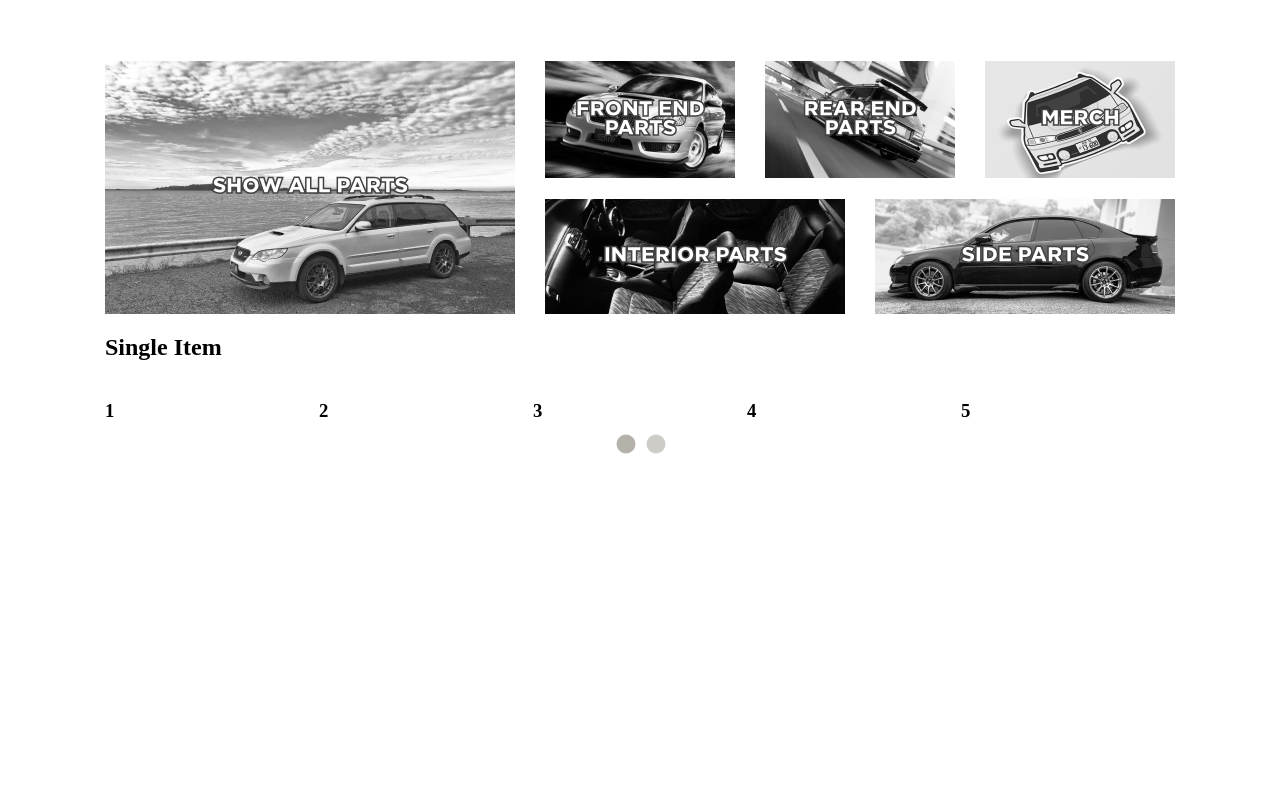
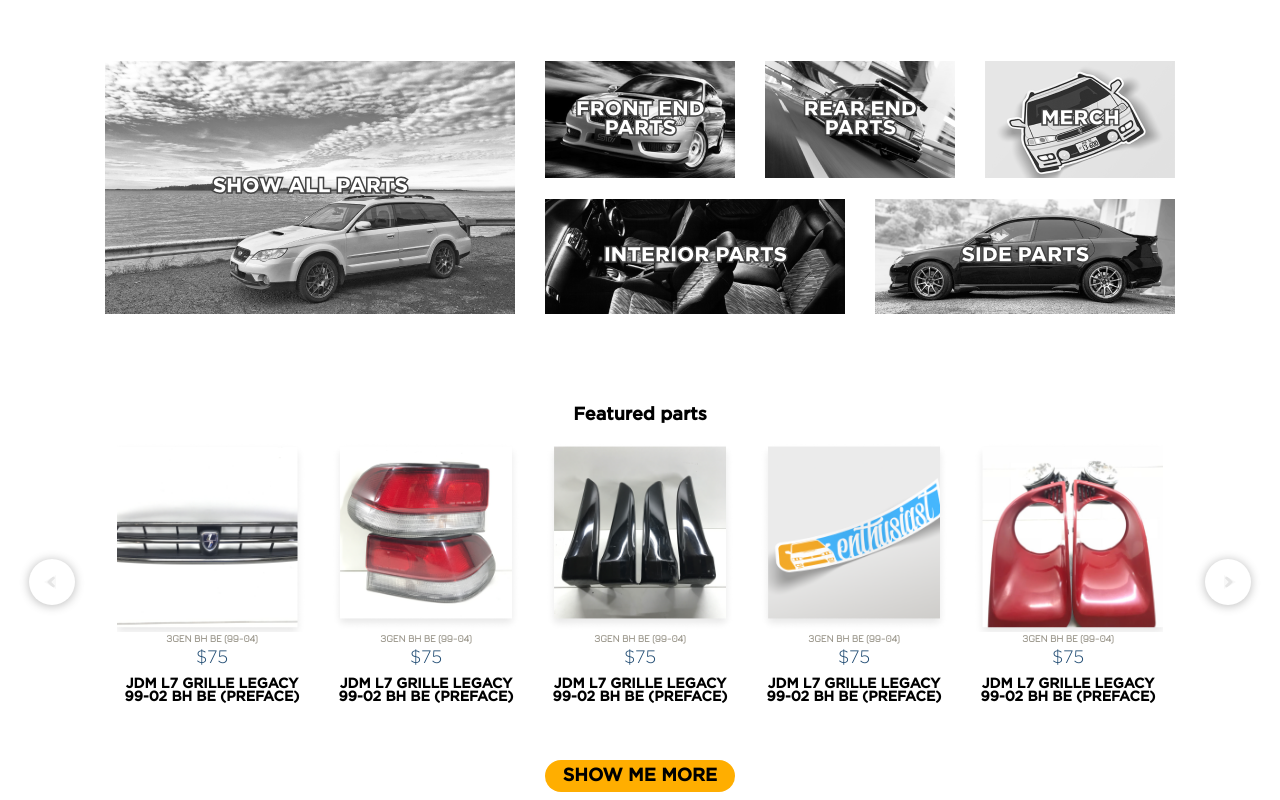
Before and after one commit to chlenc/my-subie, a React (Create React App) app: page / in a window 1280 px wide. Shown: the part 487-1287 px from the top of the page. Before the commit the page ends 952 px from the top, so only its background shows below. Built offline with nearby package versions, Linux system fonts and the light colour scheme.

Commit message:
Slider is done :rocket:

```diff
--- a/public/index.html
+++ b/public/index.html
@@ -5,6 +5,7 @@
     <link rel="icon" href="%PUBLIC_URL%/favicon.ico" />
     <link rel="stylesheet" type="text/css" charset="UTF-8" href="https://cdnjs.cloudflare.com/ajax/libs/slick-carousel/1.6.0/slick.min.css" />
     <link rel="stylesheet" type="text/css" href="https://cdnjs.cloudflare.com/ajax/libs/slick-carousel/1.6.0/slick-theme.min.css" />
+    <link href="https://fonts.googleapis.com/css?family=Jura&display=swap" rel="stylesheet">
     <meta name="viewport" content="width=device-width, initial-scale=1" />
     <meta name="theme-color" content="#000000" />
     <meta
--- /dev/null
+++ b/src/components/HotGoods/goods.ts
@@ -0,0 +1,7 @@
+import prod1 from '../../images/HotGoods/PRODUCT1.png'
+import prod2 from '../../images/HotGoods/PRODUCT2.png'
+import prod3 from '../../images/HotGoods/PRODUCT3.png'
+import prod4 from '../../images/HotGoods/PRODUCT4.png'
+import prod5 from '../../images/HotGoods/PRODUCT5.png'
+
+export {prod1, prod2, prod3, prod4, prod5};
--- a/src/components/HotGoods/index.tsx
+++ b/src/components/HotGoods/index.tsx
@@ -3,27 +3,51 @@ import Slider from 'react-slick'
 import styled from '@emotion/styled'
 import "slick-carousel/slick/slick.css";
 import "slick-carousel/slick/slick-theme.css";
+import leftArrow from '../../icons/LEFTARROW.svg'
+import rightArrow from '../../icons/RIGHTARROW.svg'
+import {prod1, prod2, prod3, prod4, prod5} from './goods'
+import ButtonShowMeMore from '../../icons/ShowMeMoreButton.svg'
 
-const Div = styled.div`
+const Root = styled.div`
+margin-top: 93px;
 width: 1070px;
-.slick-dots{
-    button{
-        ::before{
-            opacity: unset;
-            font-size: 22px;
-            line-height: 0;
-            color: rgba(157, 153, 142, 0.5);
-        }
-    }
-    .slick-active{
-        button{
-            ::before{
-                color: #9D998E;
-            }
-        }
-    }
+display: flex;
+flex-direction: column;
+align-items: center;
+.slick-slider {
+    width: 1070px;
+    display: flex;
 }
+.slick-slide {
+    display: flex;
+    flex-direction: column;
+    align-items: center;
+}
+.slick-prev {
+    /* margin-right: 60px; */
+    left: -86px;
+    width: 66px;
+    height: 66px;
+    background-image: url(${leftArrow});
+    background-size: cover;
+}
+.slick-next {
+    right: -86px;
+    width: 66px;
+    height: 66px;
+    background-image: url(${rightArrow})
+}
+`
 
+const Title = styled.div `
+width: 250px;
+height: 35px;
+font-family: 'GothamPro-Medium';
+font-style: normal;
+font-weight: bold;
+font-size: 18px;
+line-height: 17px;
+text-align: center;
 `
 
 export default class HotGoods extends React.Component {
@@ -31,49 +55,179 @@ export default class HotGoods extends React.Component {
         const settings = {
             arrows: true,
             centerMode: false,
-            dots: true,
+            dots: false,
             infinite: true,
             speed: 500,
             slidesToShow: 5,
             slidesToScroll: 5
         };
         return (
-            <Div>
-                <h2> Single Item</h2>
+            <Root>
+                <Title>Featured parts</Title>
                 <Slider {...settings}>
-                    <div>
-                        <h3>1</h3>
+                    <RootProduct>
+                        <Image1/>
+                        <ProductTitle>3GEN BH BE (99-04)</ProductTitle>
+                        <Cost>$75</Cost>
+                        <Label>JDM L7 GRILLE LEGACY 99-02 BH BE (PREFACE)</Label>
+                    </RootProduct>
+                    <RootProduct>
+                        <Image2/>
+                        <ProductTitle>3GEN BH BE (99-04)</ProductTitle>
+                        <Cost>$75</Cost>
+                        <Label>JDM L7 GRILLE LEGACY 99-02 BH BE (PREFACE)</Label>
+                    </RootProduct>
+                    <RootProduct>
+                        <Image3/>
+                        <ProductTitle>3GEN BH BE (99-04)</ProductTitle>
+                        <Cost>$75</Cost>
+                        <Label>JDM L7 GRILLE LEGACY 99-02 BH BE (PREFACE)</Label>
+                    </RootProduct>
+                    <RootProduct>
+                        <Image4/>
+                        <ProductTitle>3GEN BH BE (99-04)</ProductTitle>
+                        <Cost>$75</Cost>
+                        <Label>JDM L7 GRILLE LEGACY 99-02 BH BE (PREFACE)</Label>
+                    </RootProduct>
+                    <RootProduct>
+                        <Image5/>
+                        <ProductTitle>3GEN BH BE (99-04)</ProductTitle>
+                        <Cost>$75</Cost>
+                        <Label>JDM L7 GRILLE LEGACY 99-02 BH BE (PREFACE)</Label>
+                    </RootProduct>
+                    <RootProduct>
+                        <Image1/>
+                        <ProductTitle>3GEN BH BE (99-04)</ProductTitle>
+                        <Cost>$75</Cost>
+                        <Label>JDM L7 GRILLE LEGACY 99-02 BH BE (PREFACE)</Label>
+                    </RootProduct>
+                    <RootProduct>
+                        <Image2/>
+                        <ProductTitle>3GEN BH BE (99-04)</ProductTitle>
+                        <Cost>$75</Cost>
+                        <Label>JDM L7 GRILLE LEGACY 99-02 BH BE (PREFACE)</Label>
+                    </RootProduct>
+                    <RootProduct>
+                        <Image3/>
+                        <ProductTitle>3GEN BH BE (99-04)</ProductTitle>
+                        <Cost>$75</Cost>
+                        <Label>JDM L7 GRILLE LEGACY 99-02 BH BE (PREFACE)</Label>
+                    </RootProduct>
+                    <RootProduct>
+                        <Image4/>
+                        <ProductTitle>3GEN BH BE (99-04)</ProductTitle>
+                        <Cost>$75</Cost>
+                        <Label>JDM L7 GRILLE LEGACY 99-02 BH BE (PREFACE)</Label>
+                    </RootProduct>
+                    <RootProduct>
+                        <Image5/>
+                        <ProductTitle>3GEN BH BE (99-04)</ProductTitle>
+                        <Cost>$75</Cost>
+                        <Label>JDM L7 GRILLE LEGACY 99-02 BH BE (PREFACE)</Label>
+                    </RootProduct>
 
-                    </div>
-                    <div>
-                        <h3>2</h3>
-                    </div>
-                    <div>
-                        <h3>3</h3>
-                    </div>
-                    <div>
-                        <h3>4</h3>
-                    </div>
-                    <div>
-                        <h3>5</h3>
-                    </div>
-                    <div>
-                        <h3>6</h3>
-                    </div>
-                    <div>
-                        <h3>7</h3>
-                    </div>
-                    <div>
-                        <h3>8</h3>
-                    </div>
-                    <div>
-                        <h3>9</h3>
-                    </div>
-                    <div>
-                        <h3>10</h3>
-                    </div>
                 </Slider>
-            </Div>
+                <Button>SHOW ME MORE</Button>
+            </Root>
         );
     }
 }
+
+const RootProduct = styled.div `
+width: 190px;
+height: 282px;
+display: flex;
+flex-direction: column;
+align-items: center;
+justify-content: center;
+`
+const Image1 = styled.div `
+width: 190px;
+height: 190px;
+background-image: url(${prod1});
+background-size: cover;
+`
+const Image2 = styled.div `
+width: 190px;
+height: 190px;
+background-image: url(${prod2});
+background-size: cover;
+`
+const Image3 = styled.div `
+width: 190px;
+height: 190px;
+background-image: url(${prod3});
+background-size: cover;
+`
+const Image4 = styled.div `
+width: 190px;
+height: 190px;
+background-image: url(${prod4});
+background-size: cover;
+`
+const Image5 = styled.div `
+width: 190px;
+height: 190px;
+background-image: url(${prod5});
+background-size: cover;
+`
+
+const ProductTitle = styled.div `
+width: 190px;
+height: 10px;
+font-family: Jura, sans-serif;
+font-style: normal;
+font-weight: 600;
+font-size: 10px;
+line-height: 12px;
+text-align: center;
+color: #9D998E;
+`
+
+const Cost = styled.div `
+width: 190px;
+height: 16px;
+margin-top: 8px;
+font-family: 'GothamPro-Light';
+/* font-style: normal; */
+font-weight: 100;
+/* поменять шрифт на light */
+
+font-size: 18px;
+line-height: 17px;
+text-align: center;
+color: #214C73;
+`
+
+const Label = styled.div `
+width: 190px;
+height: 39px;
+margin-top: 12px;
+font-family: 'GothamPro-Medium';
+font-style: normal;
+font-weight: bold;
+font-size: 14px;
+line-height: 13px;
+text-align: center;
+
+color: #000000;
+`
+const Button= styled.div `
+margin-top: 36px;
+width: 190px;
+height: 32px;
+background-image: url(${ButtonShowMeMore});
+background-size: cover;
+display: flex;
+flex-direction: row;
+justify-content: center;
+align-items: center;
+font-family: 'GothamPro-Medium';
+font-style: normal;
+font-weight: bold;
+font-size: 18px;
+line-height: 17px;
+text-align: center;
+color: #000000;
+padding: 0;
+`
--- a/src/vars.tsx
+++ b/src/vars.tsx
@@ -2,6 +2,7 @@ import {css} from "@emotion/core";
 import GothamPro_Medium from "./assets/font/GothamPro-Medium.woff";
 import GothamPro_Black from "./assets/font/GothamPro-Black.woff";
 import GothamPro_Bold from "./assets/font/GothamPro-Bold.woff";
+import GothamPro_Light from "./assets/font/GothamPro-Light.woff";
 import {injectGlobal} from 'emotion';
 
 injectGlobal`
@@ -17,4 +18,8 @@ injectGlobal`
     font-family: "GothamPro-Bold";
     src: url('${GothamPro_Bold}') format('woff');
   }
+  @font-face {
+    font-family: "GothamPro-Light";
+    src: url('${GothamPro_Light}') format('woff');
+  }
 `;
```
Also changed, not shown: src/assets/font/GothamPro-Light.woff (added), src/icons/ShowMeMoreButton.svg.
